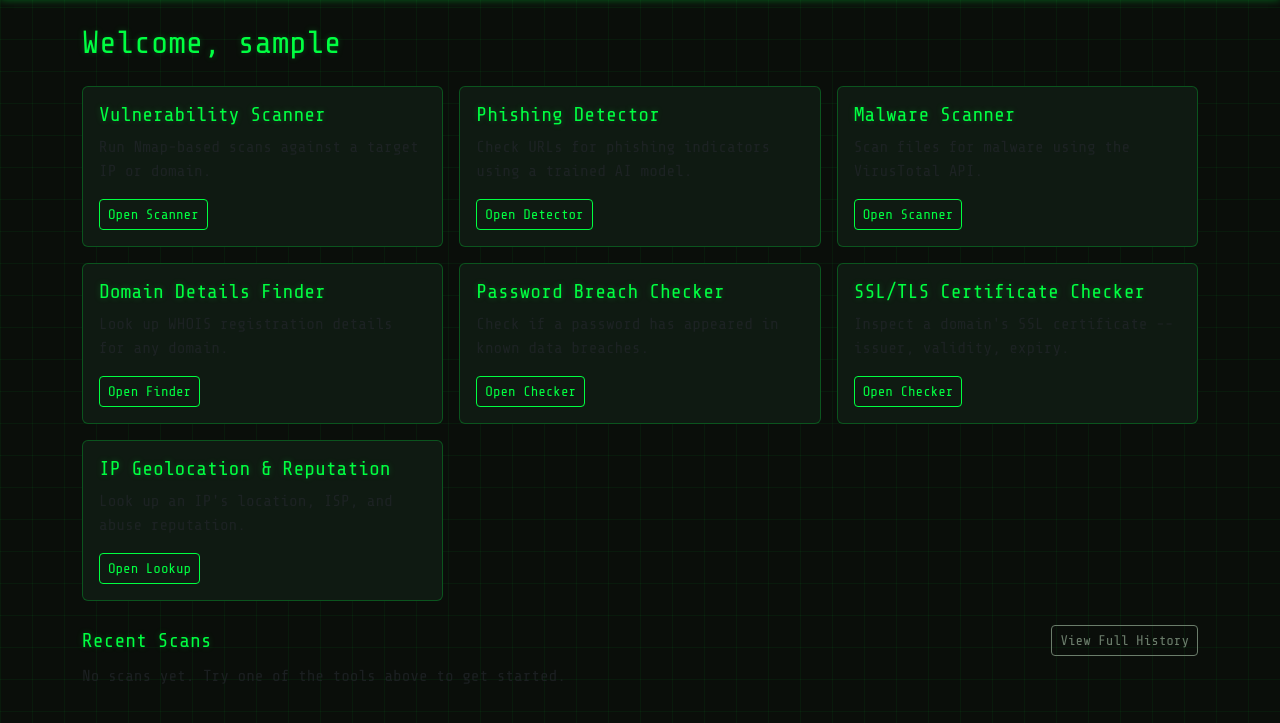
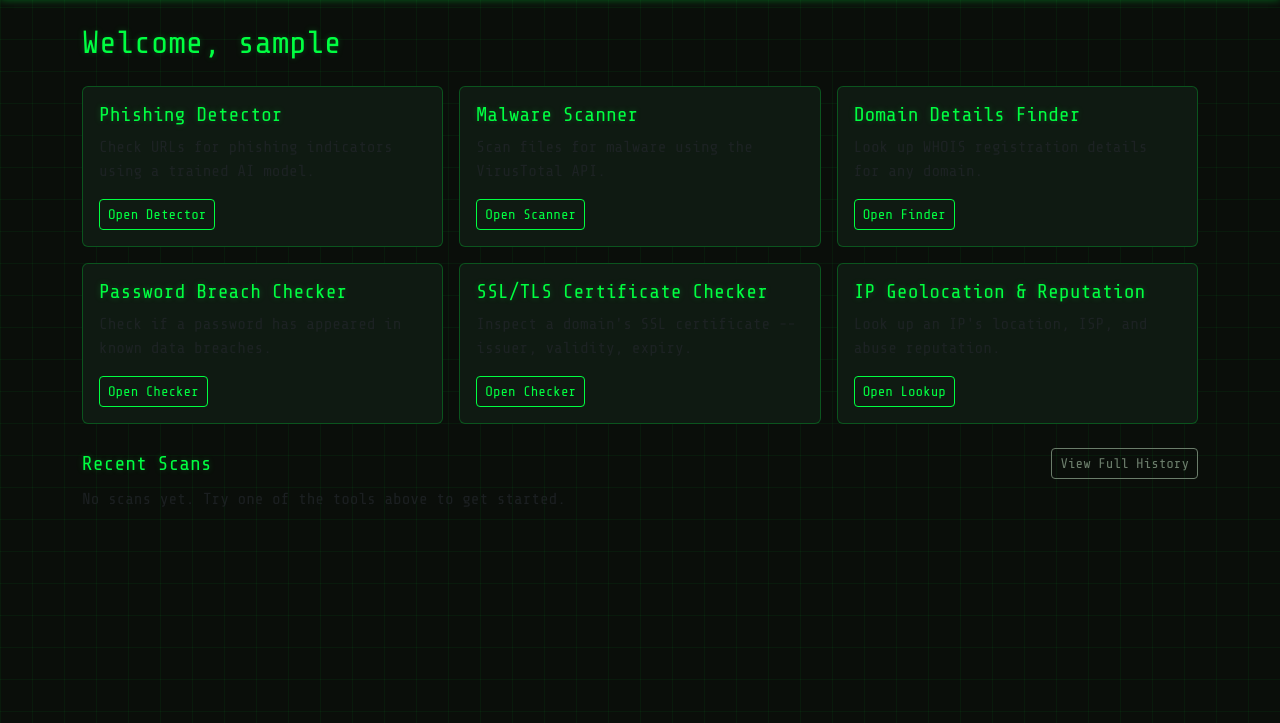
Before and after one commit to Rith239/cyber_dashboard, a Flask app: page / in a window 1280 px wide. Shown: the part 57-780 px from the top of the page. Run offline with Flask 3, Linux system fonts and the light colour scheme; the visitor is signed in with stand-in values (Sample User, id 1); data that the repository does not hold is empty.

Commit message:
Hide Vulnerability Scanner card from dashboard

```diff
--- a/app/templates/dashboard/home.html
+++ b/app/templates/dashboard/home.html
@@ -5,16 +5,6 @@
 <h2 class="mb-4">Welcome, {{ user.username }}</h2>
 
 <div class="row g-3">
-    <div class="col-md-4">
-        <div class="card h-100">
-            <div class="card-body">
-                <h5 class="card-title">Vulnerability Scanner</h5>
-                <p class="card-text text-muted">Run Nmap-based scans against a target IP or domain.</p>
-                <a href="{{ url_for('scanner.scan') }}" class="btn btn-sm btn-primary">Open Scanner</a>
-            </div>
-        </div>
-    </div>
-
     <div class="col-md-4">
         <div class="card h-100">
             <div class="card-body">
```
